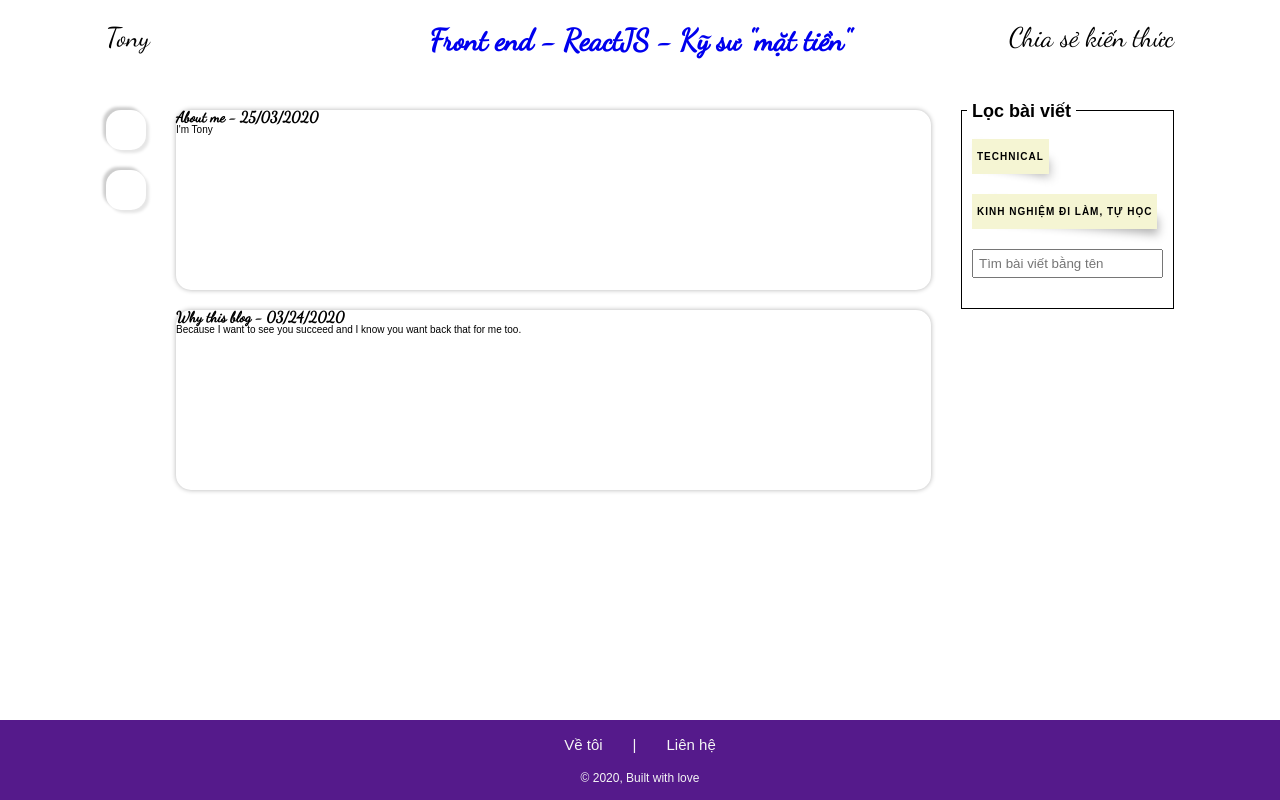
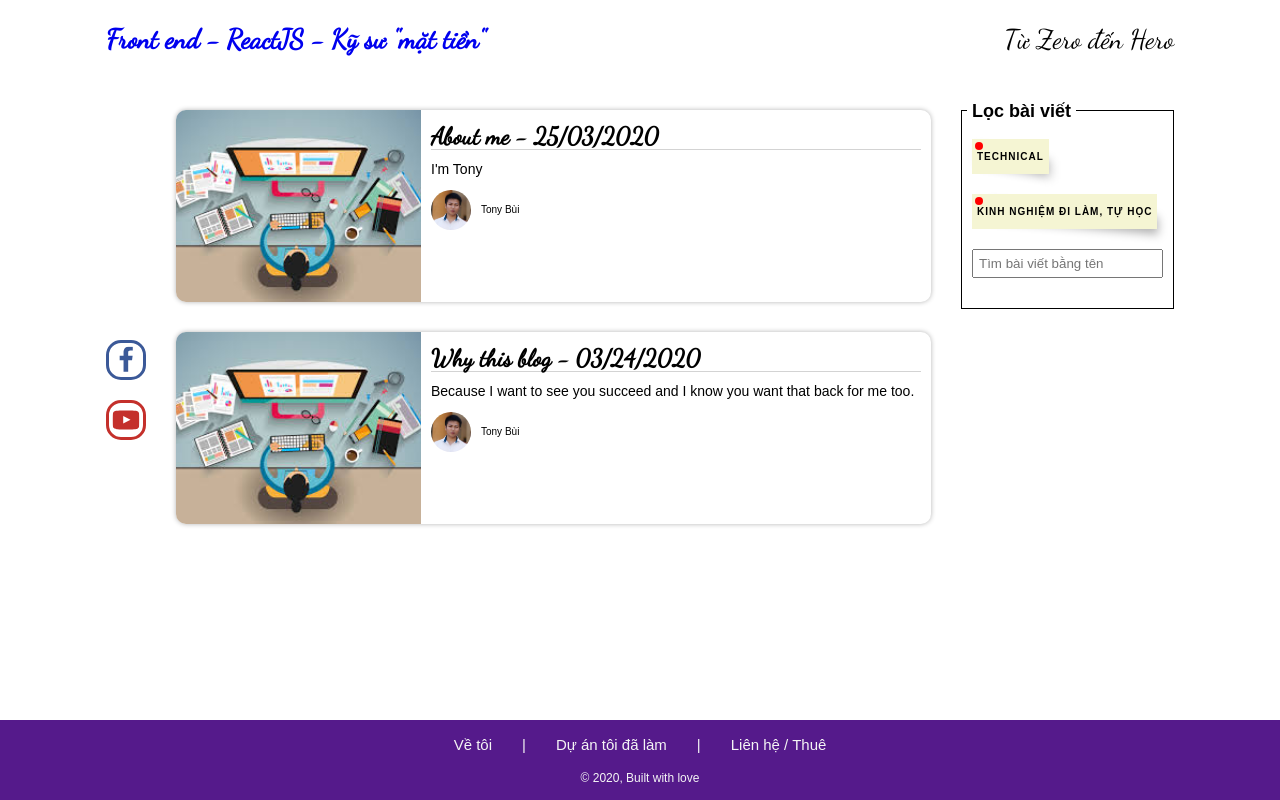
Before and after one commit to buitrungthien/kysu-mattien-blog, a Gatsby site: page / in a window 1280 px wide. Built offline with nearby package versions, Linux system fonts and the light colour scheme; Gatsby itself is replaced by a stand-in of ours; a web font is replaced by a local one.

Commit message:
implemented article cards

```diff
--- a/src/components/header.js
+++ b/src/components/header.js
@@ -4,11 +4,10 @@ import React from 'react';
 
 const Header = ({ siteTitle }) => (
   <header className='header'>
-    <p className='my-name'>Tony</p>
-    <h1>
+    <h1 className='logo'>
       <Link to="/">{siteTitle}</Link>
     </h1>
-    <p className='perspective'>Chia sẻ kiến thức</p>
+    <p className='perspective'>Từ Zero đến Hero</p>
   </header>
 );
 
--- a/src/components/layout.js
+++ b/src/components/layout.js
@@ -11,6 +11,7 @@ import { useStaticQuery, graphql, Link } from 'gatsby';
 
 import Header from './header';
 import '../scss/main.scss';
+import sprite from '../images/sprite.svg';
 
 const Layout = ({ children }) => {
   const data = useStaticQuery(graphql`
@@ -26,22 +27,45 @@ const Layout = ({ children }) => {
   return (
     <>
       <Header siteTitle={data.site.siteMetadata.title} />
-      <aside className='social'>
+      <aside className="social">
         <ul className="social-links-wrap">
-          <li className="social-link"></li>
-          <li className="social-link"></li>
+          <li className="social-link facebook">
+            <a href="https://www.facebook.com/bui.t.thien.37" target="_blank" rel="noopener noreferrer">
+              <svg>
+                <use xlinkHref={`${sprite}#icon-facebook`}></use>
+              </svg>
+            </a>
+          </li>
+          <li className="social-link youtube">
+            <a
+              href="https://www.youtube.com/channel/UCp2xF9XfnX1HuCup2B3thcw?view_as=subscriber"
+              target="_blank" rel="noopener noreferrer"
+            >
+              <svg>
+                <use xlinkHref={`${sprite}#icon-youtube`}></use>
+              </svg>
+            </a>
+          </li>
         </ul>
       </aside>
-      <main className='main'>{children}</main>
-      <footer className='footer'>
+      <main className="main">{children}</main>
+      <footer className="footer">
         <nav>
           <ul>
-            <li><Link to='about'>Về tôi</Link></li>
-            <li><Link to='contact'>Liên hệ</Link></li>
+            <li>
+              <Link to="about">Về tôi</Link>
+            </li>
+            <li>
+              <Link to="contact">Dự án tôi đã làm</Link>
+            </li>
+            <li>
+              <Link to="contact">Liên hệ / Thuê</Link>
+            </li>
           </ul>
         </nav>
-        <span>© {new Date().getFullYear()}, Built with
-        {` love`}
+        <span>
+          © {new Date().getFullYear()}, Built with
+          {` love`}
         </span>
       </footer>
     </>
--- a/src/markdown-pages/why-this-blog.md
+++ b/src/markdown-pages/why-this-blog.md
@@ -2,4 +2,4 @@
 title: 'Why this blog'
 date: '03/24/2020'
 ---
-Because I want to see you succeed and I know you want back that for me too.
+Because I want to see you succeed and I know you want that back for me too.
--- a/src/pages/index.js
+++ b/src/pages/index.js
@@ -3,32 +3,50 @@ import { graphql } from 'gatsby';
 
 import Layout from '../components/layout';
 import SEO from '../components/seo';
+import defaultImage from '../images/images.jpg';
+import myAvatar from '../images/my-avatar.jpg';
 
 const IndexPage = ({ data }) => {
   const { edges } = data.allMarkdownRemark;
   return (
     <Layout>
       <SEO title="Home" />
-      <div className="main__content">
-        <div className="articles-wrap">
+      <di className="main__content">
+        <di className="articles-wrap">
           {edges.map(({ node }) => (
             <article key={node.id} className="article-card">
-              <h2 className="article-card__header">
-                {node.frontmatter.title} - <time>{node.frontmatter.date}</time>
-              </h2>
-              <div className="article-card__exerpt">{node.excerpt}</div>
+              <div className="article-card__image-wrap">
+                <img src={defaultImage} alt="abc" />
+              </div>
+              <di className="article-card__content">
+                <h2 className="article-card__header">
+                  {node.frontmatter.title} -{' '}
+                  <time>{node.frontmatter.date}</time>
+                </h2>
+                <div className="article-card__excerpt">{node.excerpt}</div>
+                <div className="author-info">
+                  <div className="author-image-wrap">
+                    <img src={myAvatar} alt="Bùi Kiệm" />
+                  </div>
+                  <span className="author-name">Tony Bùi</span>
+                </div>
+              </di>
             </article>
           ))}
-        </div>
+        </di>
         <aside className="side-bar">
           <span className="side-bar__filter-title">Lọc bài viết</span>
           <ul className="tags-option">
             <li className="tag">Technical</li>
             <li className="tag">Kinh nghiệm đi làm, tự học</li>
           </ul>
-          <input type="search" className='search' placeholder='Tìm bài viết bằng tên' />
+          <input
+            type="search"
+            className="search"
+            placeholder="Tìm bài viết bằng tên"
+          />
         </aside>
-      </div>
+      </di>
     </Layout>
   );
 };
--- a/src/scss/_landing.scss
+++ b/src/scss/_landing.scss
@@ -75,7 +75,7 @@
       transform: skewY(10deg);
     }
 
-    &:hover::after {
+    &::after {
       content: '';
       background-color: red;
       position: absolute;
@@ -97,21 +97,69 @@
   flex-direction: column;
   justify-content: flex-start;
   align-items: stretch;
+
+  & > *:not(:last-child) {
+    margin-bottom: 3rem;
+  }
 }
 
 .article-card {
   display: flex;
-  flex-direction: column;
   justify-content: flex-start;
   align-items: stretch;
   box-shadow: 0px 0px 5px rgba(0, 0, 0, 0.3);
-  border-radius: 15px;
-  margin-bottom: 2rem;
-  min-height: 18rem;
+  border-radius: 10px;
+  height: 15vw;
+  max-height: 20rem;
+  min-height: 15rem;
+  overflow: hidden;
+
+  &__image-wrap {
+    height: 100%;
+    flex: 1;
+    & > img {
+      display: block;
+      width: 100%;
+      height: 100%;
+      object-fit: cover;
+    }
+  }
+
+  &__content {
+    flex: 2;
+    padding: 1.5rem 1rem;
+  }
 
   &__header {
+    font-size: 2.4rem;
+    border-bottom: solid 1px lightgray;
   }
 
   &__excerpt {
+    font-size: 1.4rem;
+    line-height: 1.4;
+    margin: 1rem 0;
   }
 }
+
+.author-info {
+  display: flex;
+  align-items: center;
+
+  & > *:not(:last-child) {
+    margin-right: 1rem;
+  }
+}
+
+.author-image-wrap {
+  width: 4rem;
+  height: 4rem;
+  border-radius: 50%;
+  overflow: hidden;
+  img {
+    width: 100%;
+    height: 100%;
+    display: block;
+    object-fit: cover;
+  }
+}
--- a/src/scss/_layout.scss
+++ b/src/scss/_layout.scss
@@ -17,17 +17,17 @@
   min-height: 8rem;
   grid-area: head;
   display: grid;
-  grid-template-columns: 1fr 3fr 1fr;
+  grid-template-columns: 1fr 1fr;
   align-content: center;
   justify-content: space-between;
   font-family: 'Dancing Script', cursive;
 
-  .my-name,
+  .logo,
   .perspective {
     font-size: 2.7rem;
   }
 
-  .my-name {
+  .logo {
     justify-self: start;
   }
 
@@ -45,38 +45,6 @@
     align-items: center;
     position: relative;
     line-height: 1.7;
-
-    &::before,
-    &::after {
-      content: '';
-      position: absolute;
-      background: transparent;
-      bottom: 0;
-      width: 90%;
-      height: 3px;
-      margin: auto;
-      transform: scaleX(0);
-      transition: all ease 0.4s;
-      border-radius: 100%;
-    }
-
-    &:hover {
-      &::before {
-        width: 90%;
-        height: 3px;
-        bottom: 4px;
-        transform: scaleX(1);
-        background: red;
-      }
-
-      &::after {
-        width: 75%;
-        height: 2px;
-        bottom: 0;
-        transform: scaleX(1);
-        background: red;
-      }
-    }
   }
 }
 
@@ -124,11 +92,25 @@
   top: 0;
   left: 0;
 
-
   .social-links-wrap {
     display: flex;
     flex-direction: column;
+    justify-content: center;
     list-style: none;
+  }
+
+  .facebook {
+    border: solid 3px #3b5998;
+    svg {
+      fill: #3b5998;
+    }
+  }
+
+  .youtube {
+    border: solid 3px #c4302b;
+    svg {
+      fill: #c4302b;
+    }
   }
 
   .social-link {
@@ -136,17 +118,38 @@
     height: 4rem;
     border-radius: 5px;
     margin-bottom: 2rem;
-    background: white;
     border-radius: 15px;
     cursor: pointer;
-    box-shadow: -3px -3px 3px rgba(0,0,0,0.2),
-                3px 3px 3px rgba(0,0,0,0.1);
+    transition: all ease 0.3s;
+    position: relative;
+
+    svg {
+      width: 80%;
+      height: 80%;
+      position: absolute;
+      top: 50%;
+      left: 50%;
+      transform: translate(-50%, -50%);
+      transition: all ease 0.3s;
+    }
 
     &:hover {
-      box-shadow: -3px -3px 3px rgba(0,0,0,0.2),
-                  3px 3px 3px rgba(0,0,0,0.1),
-				          inset -3px -3px -3px rgba(255,255,255,0.2),
-				          inset 3px 3px 3px rgba(0,0,0,0.1);
+      transform: scale(1.2);
+      border-radius: 50%;
+
+      &.facebook {
+        background-color: #3b5998;
+        svg {
+          fill: white;
+        }
+      }
+
+      &.youtube {
+        background-color: #c4302b;
+        svg {
+          fill: white;
+        }
+      }
     }
   }
 }
```
Also changed, not shown: src/images/gatsby-astronaut.png (deleted), src/images/gatsby-icon.png (deleted), src/images/images.jpg (added), src/images/my-avatar.jpg (added), src/images/sprite.svg (added).
